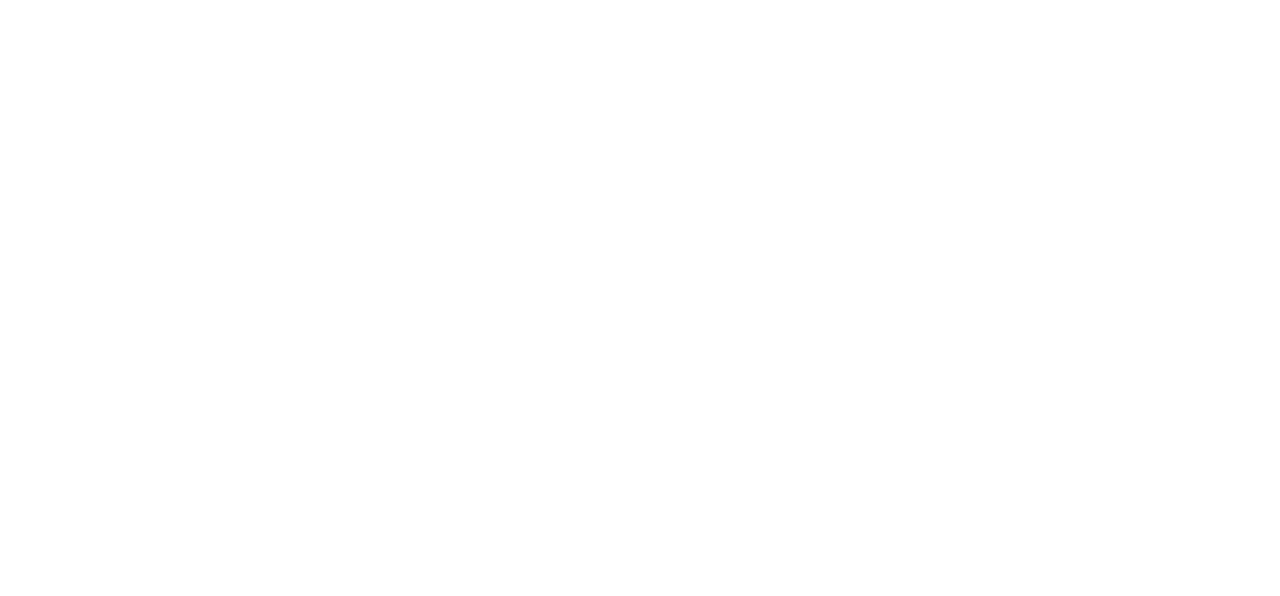
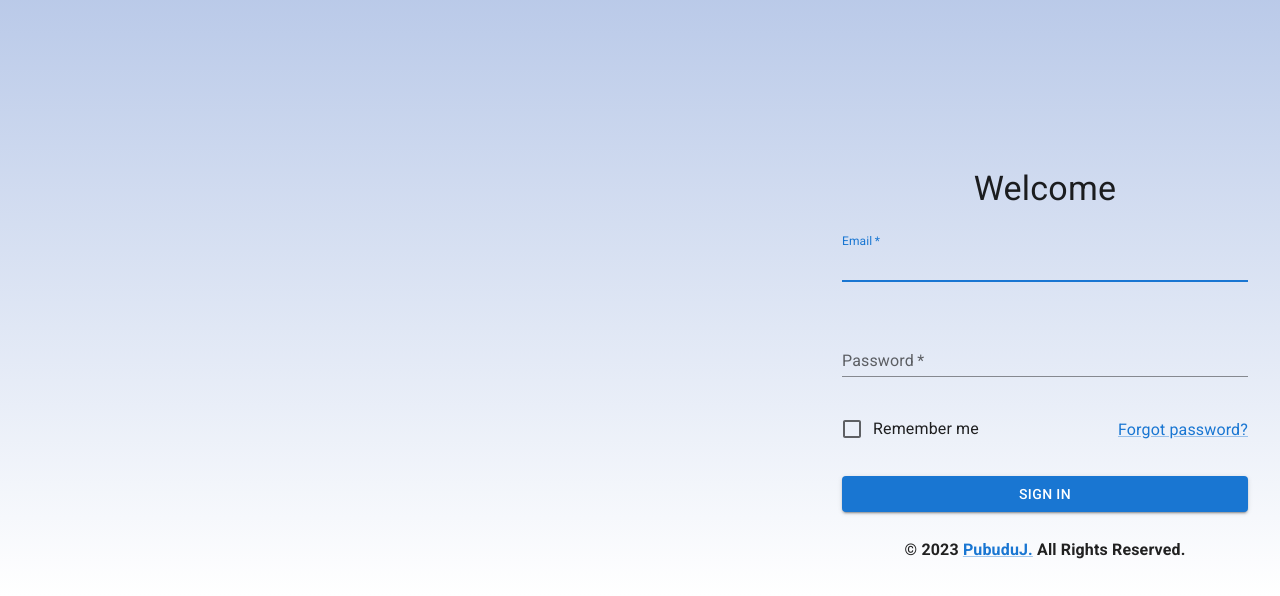
Before and after one commit to PubuduJ/user-authenticator-app-front-end, a React (Create React App) app: page /sign-in in a window 1280 px wide. Before the commit this address had no page. Shown: the part 204-800 px from the top of the page. Built offline with nearby package versions, Linux system fonts and the light colour scheme.

Commit message:
Create SignIn component

```diff
--- a/src/App.tsx
+++ b/src/App.tsx
@@ -2,14 +2,16 @@ import React from 'react';
 import {BrowserRouter, Routes, Route} from "react-router-dom";
 import MainLayout from "./components/layout/MainLayout";
 import {routes} from "./routes";
+import SignIn from "./pages/auth/SignIn";
 
 const App = () => {
   return (
       <BrowserRouter>
         <Routes>
-          <Route path={"/"} element={<MainLayout/>}>
-            {routes}
-          </Route>
+            <Route path="/sign-in" element={<SignIn />} />
+            {/*<Route path={"/"} element={<MainLayout/>}>*/}
+            {/*    {routes}*/}
+            {/*</Route>*/}
         </Routes>
       </BrowserRouter>
   );
--- /dev/null
+++ b/src/pages/auth/SignIn.tsx
@@ -0,0 +1,166 @@
+import Box from "@mui/material/Box";
+import {Button, Checkbox, FormControlLabel, Grid, TextField, Typography} from "@mui/material";
+import Link from "@mui/material/Link";
+import Toast, {ToastData} from "../../components/common/Toast";
+import {useEffect, useState} from "react";
+
+type ErrorMsgType = {
+    emailError: string;
+    passwordError: string;
+}
+
+const SignIn = () => {
+    const [username, setUsername] = useState('');
+    const [password, setPassword] = useState('');
+    const [rememberMe, setRememberMe] = useState(false);
+    const [error, setError] = useState<ErrorMsgType>({emailError: " ", passwordError: " "});
+    const [toastConfig, setToastConfig] = useState<ToastData>({ open: false, message: "", type: "success" });
+
+    const handleSubmit = () => {
+
+    }
+    const loginRememberMe = () => {}
+    const handleToastOnclose = (state: boolean) => {setToastConfig((prevState: ToastData) => { return { ...prevState, "open": state } })}
+
+    // Mobile screen auto-responsive code logic.
+    const [renderComponent, setRenderComponent] = useState("");
+    const [height, setHeight] = useState(window.innerHeight);
+    useEffect(() => {
+        const rememberMePreference = localStorage.getItem('rememberMe');
+        if (rememberMePreference) {
+            setRememberMe(JSON.parse(rememberMePreference));
+        }
+
+        if (JSON.parse(rememberMePreference ?? "false")) {
+            const storedUsername = JSON.parse(localStorage.getItem('rememberedUsername') ?? "");
+            const storedPassword = JSON.parse(localStorage.getItem('rememberedPassword') ?? "");
+            setUsername(storedUsername || '');
+            setPassword(storedPassword || '');
+        }
+
+        const handleOrientationChange = () => {
+            if (window.matchMedia("(orientation: portrait)").matches) {
+                setRenderComponent("Mobile View");
+                if (height <= 1100) setHeight(window.innerHeight);
+                else setHeight(height);
+            } else {
+                setRenderComponent("Desktop View");
+                setHeight(window.innerHeight);
+            }
+        };
+
+        // Listen for orientation change event
+        window.addEventListener("resize", handleOrientationChange);
+        // Set initial text based on the current orientation
+        handleOrientationChange();
+        // Clean up event listener on unmount
+        return () => {window.removeEventListener("resize", handleOrientationChange);};
+    }, []);
+
+    return (
+        <>
+            <Box
+                sx={{background: 'linear-gradient(to bottom, #B5C6E7 20%, #FFFFFF 100%)'}}
+                position={"relative"}
+                width={"100vw"}
+                height={(window.innerHeight <= 530) ? "500px" : height}
+            >
+                <Box
+                    width={(window.innerWidth > 600) ? "470px" : "auto"}
+                    bottom={0}
+                    right={0}
+                    position={"absolute"}
+                    padding={4}>
+                    <Typography variant='h4' align='center'>Welcome</Typography>
+                    <Box component="form" noValidate onSubmit={handleSubmit} sx={{ mt: 1 }}>
+                        <TextField
+                            variant="standard"
+                            margin="normal"
+                            required
+                            fullWidth
+                            id="email"
+                            label="Email"
+                            name="email"
+                            autoComplete="email"
+                            value={username}
+                            onChange={(event) => {
+                                const value = event.target.value;
+                                if (value.trim() === "") {
+                                    setError((prevState) => {
+                                        return { ...prevState, "emailError": "Email is required" }
+                                    });
+                                } else {
+                                    setError((prevState) => {
+                                        return { ...prevState, "emailError": " "}
+                                    })
+                                }
+                                setUsername(value);
+                            }}
+                            error={(error.emailError !== " ")}
+                            helperText={error.emailError}
+                            autoFocus
+                        />
+                        <TextField
+                            variant="standard"
+                            margin="normal"
+                            required
+                            fullWidth
+                            name="password"
+                            label="Password"
+                            type="password"
+                            id="password"
+                            value={password}
+                            onChange={(event) => {
+                                const value = event.target.value;
+                                if (value.trim() === "") {
+                                    setError((prevState: ErrorMsgType) => {
+                                        return { ...prevState, "passwordError": "Password is required" }
+                                    });
+                                } else {
+                                    setError((prevState: ErrorMsgType) => {
+                                        return { ...prevState, "passwordError": " " }
+                                    });
+                                }
+                                setPassword(value);
+                            }}
+                            error={(error.passwordError !== " ")}
+                            helperText={error.passwordError}
+                            autoComplete="current-password"
+                        />
+                        <Grid container>
+                            <Grid item xs>
+                                <FormControlLabel
+                                    control={<Checkbox color="primary" checked={rememberMe} onChange={loginRememberMe} />}
+                                    slotProps={{ typography: { variant: 'subtitle1' } }}
+                                    label="Remember me"
+                                />
+                            </Grid>
+                            <Grid item paddingY={1}>
+                                <Link href="#" variant="subtitle1" onClick={() => {}}>
+                                    Forgot password?
+                                </Link>
+                            </Grid>
+                        </Grid>
+                        <Button
+                            type="submit"
+                            fullWidth
+                            variant="contained"
+                            sx={{ mt: 3, mb: 3 }}
+                        >
+                            Sign In
+                        </Button>
+                        <Typography align={"center"} fontWeight={"bold"} variant={"subtitle1"}>© {new Date().getFullYear()} <Link href="https://www.linkedin.com/in/pubudujanith/">PubuduJ.</Link> All Rights Reserved.</Typography>
+                        <Toast
+                            data={toastConfig}
+                            action={{
+                                onClose: handleToastOnclose
+                            }}
+                        />
+                    </Box>
+                </Box>
+            </Box>
+        </>
+    )
+}
+
+export default SignIn;
```
